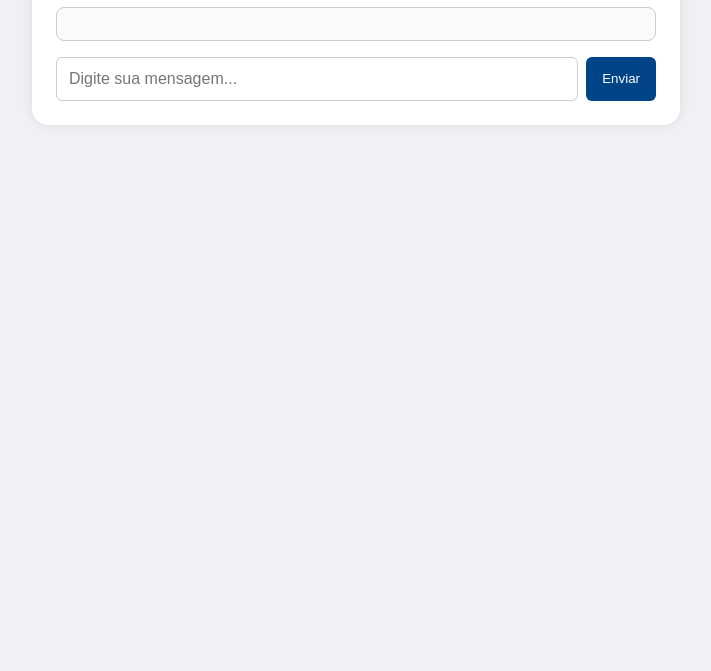
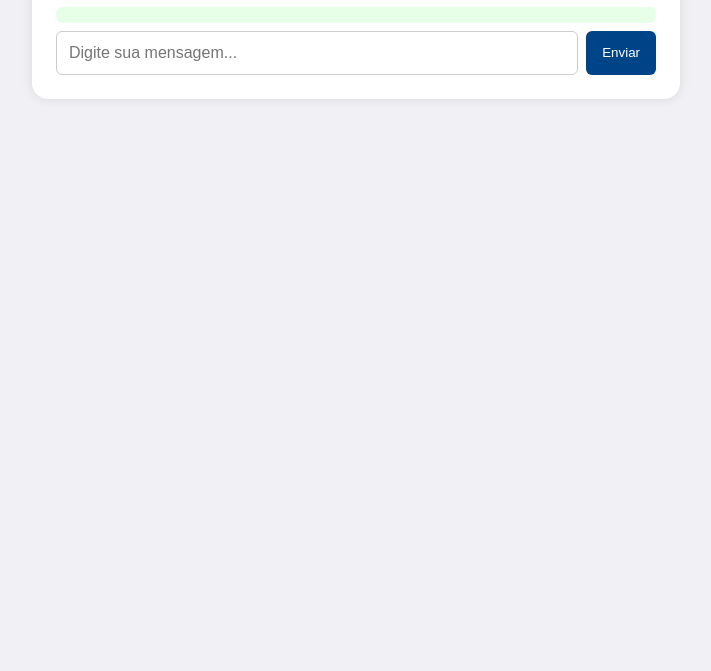
Before and after one commit to maxcoelhogit/maxbot1, a plain HTML site: page index.html in a window 1280 px wide. Shown: the part 129-800 px from the top of the page, without its empty margins (284-995 px from the left). Drawn offline with Linux system fonts and the light colour scheme.

Commit message:
Update index.html

```diff
--- a/index.html
+++ b/index.html
@@ -9,7 +9,9 @@
 <body>
   <div class="container">
     <h1>MaxBot</h1>
-    <div id="historico" class="historico"></div>
+
+    <div id="resposta" class="resposta"></div>
+
     <form id="pergunta-form">
       <input
         type="text"
@@ -19,8 +21,10 @@
         required
       />
       <button type="submit">Enviar</button>
+      <input type="hidden" id="thread_id" />
     </form>
   </div>
+
   <script src="script.js" defer></script>
 </body>
 </html>
```
